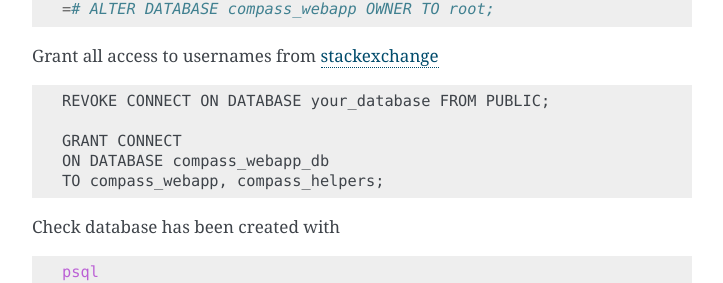
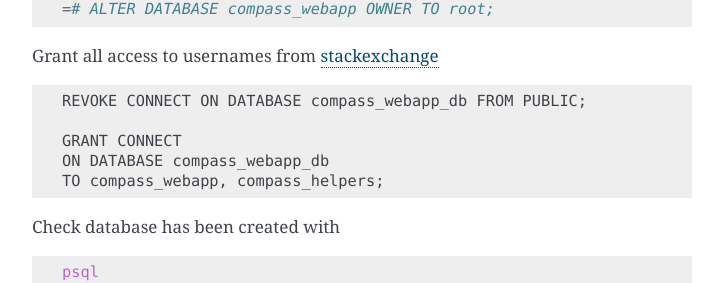
Before and after one commit to patrickspencer/compass, a Sphinx documentation site: the page built from docs/source/initial_setup.rst, in a window 1280 px wide and 900 px high, scrolled down 1442 px. Shown: the part 168-451 px from the top of the window, without its empty margins (388-1111 px from the left). Built offline with Sphinx 7.4.7, drawn with Linux system fonts in a browser that asks for light colours.

Commit message:
Update docs on initial setup

```diff
--- a/docs/source/initial_setup.rst
+++ b/docs/source/initial_setup.rst
@@ -99,7 +99,7 @@ Grant all access to usernames from
 
 .. code:: bash
 
-   REVOKE CONNECT ON DATABASE your_database FROM PUBLIC;
+   REVOKE CONNECT ON DATABASE compass_webapp_db FROM PUBLIC;
 
    GRANT CONNECT
    ON DATABASE compass_webapp_db
```
